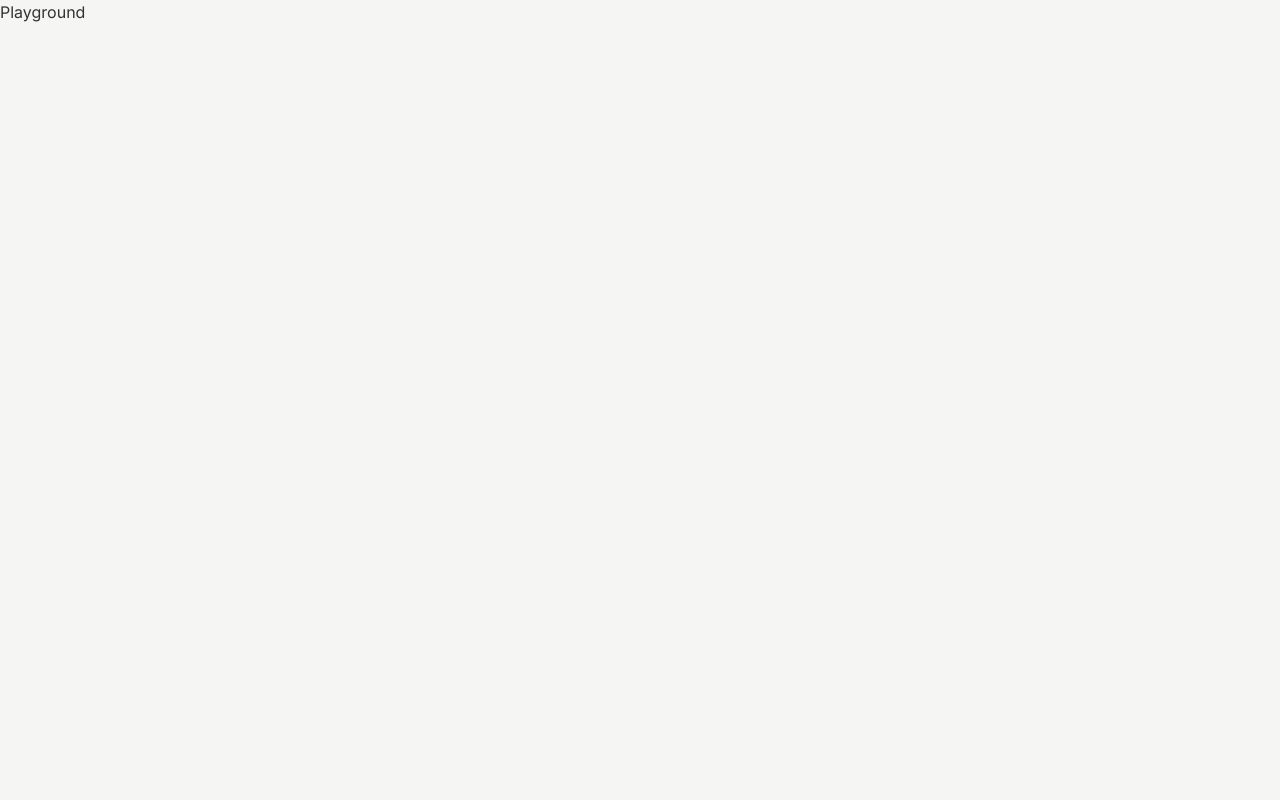
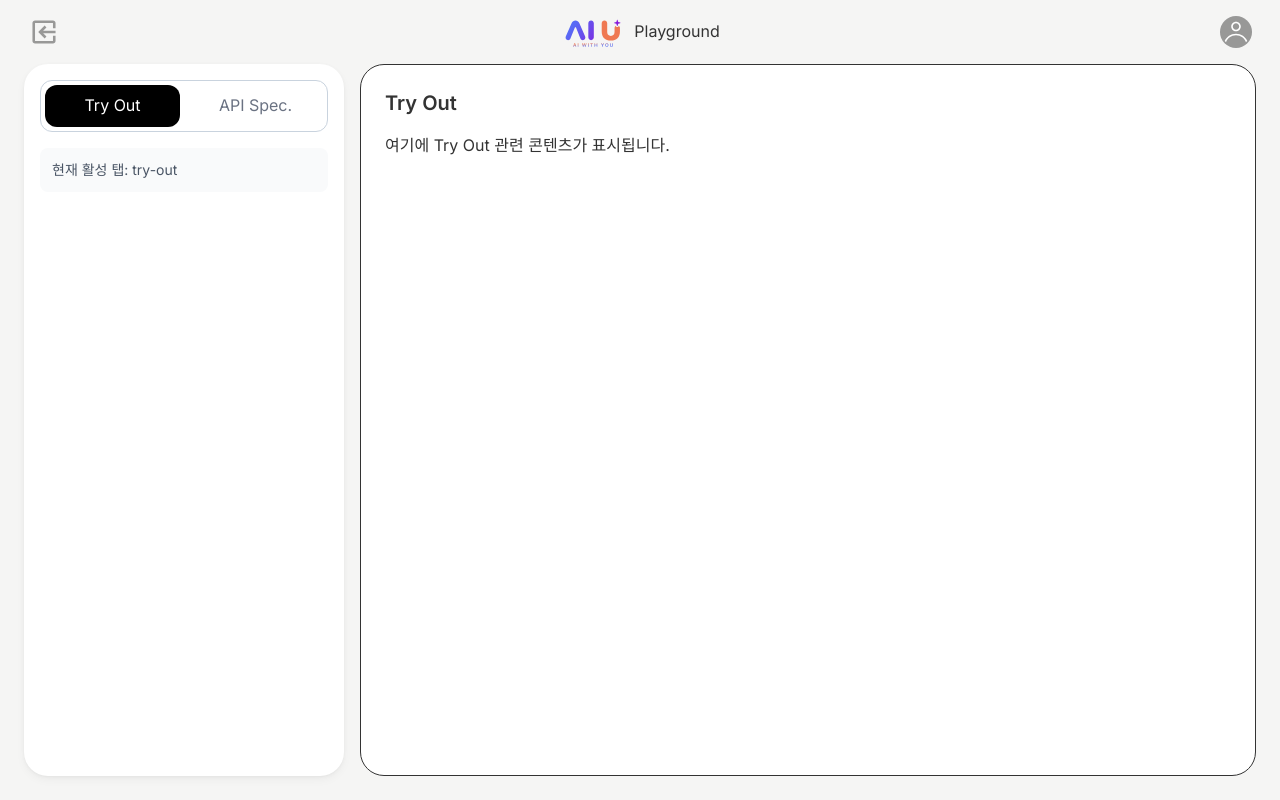
Before and after one commit to rlatmfrl24/ai-portal-ui, a Next.js app: page /playground in a window 1280 px wide. Built offline with nearby package versions, Linux system fonts and the light colour scheme.

Commit message:
글로벌 CSS에 새로운 그림자 클래스 추가 및 Playground 레이아웃 개선. Playground 컴포넌트에 탭 기능을 추가하고, 활성 탭에 따라 콘텐츠를 동적으로 렌더링하도록 수정했습니다.

```diff
--- /dev/null
+++ b/app/(playground)/header.tsx
@@ -0,0 +1,31 @@
+"use client";
+
+import Image from "next/image";
+import Logo from "@/public/logo.svg?url";
+import ExitToAppIcon from "@/public/icon_exit_to_app.svg?url";
+import ProfileIcon from "@/public/icon_profile.svg?url";
+import IconButton from "../components/IconButton";
+import { useRouter } from "next/navigation";
+
+export default function PlaygroundHeader() {
+  const router = useRouter();
+
+  return (
+    <header className="h-16 flex items-center justify-between px-6 py-3">
+      <IconButton
+        icon={<Image src={ExitToAppIcon} alt="exit-to-app" />}
+        onClick={() => router.push("/")}
+      />
+      <div className="flex flex-1 justify-center items-center gap-2">
+        <Image src={Logo} alt="logo" width={66} height={32} />
+        <span>Playground</span>
+      </div>
+      <div>
+        <IconButton
+          icon={<Image src={ProfileIcon} alt="profile" />}
+          onClick={() => {}}
+        />
+      </div>
+    </header>
+  );
+}
--- a/app/(playground)/layout.tsx
+++ b/app/(playground)/layout.tsx
@@ -1,7 +1,14 @@
+import PlaygroundHeader from "./header";
+
 export default function PlaygroundLayout({
   children,
 }: {
   children: React.ReactNode;
 }) {
-  return <div>{children}</div>;
+  return (
+    <div className="h-screen w-full flex flex-col">
+      <PlaygroundHeader />
+      <div className="flex-1 px-6 pb-6 flex">{children}</div>
+    </div>
+  );
 }
--- a/app/(playground)/playground/page.tsx
+++ b/app/(playground)/playground/page.tsx
@@ -1,3 +1,47 @@
+"use client";
+
+import { useState } from "react";
+import TabButton from "@/app/components/Tab/TabButton";
+import TabGroup from "@/app/components/Tab/TabGroup";
+
 export default function Playground() {
-  return <div>Playground</div>;
+  const [currentTab, setCurrentTab] = useState("try-out");
+
+  const handleTabChange = (activeId: string) => {
+    console.log("Active tab changed to:", activeId);
+    setCurrentTab(activeId);
+    // 여기서 탭 변경에 따른 추가 로직을 구현할 수 있습니다
+    // 예: API 호출, 콘텐츠 변경 등
+  };
+
+  return (
+    <div className="flex w-full flex-1 gap-4">
+      <aside className="w-80 h-full shadow-1 rounded-3xl bg-white p-4">
+        <TabGroup activeId="try-out" onChange={handleTabChange}>
+          <TabButton id="try-out">Try Out</TabButton>
+          <TabButton id="api-spec">API Spec.</TabButton>
+        </TabGroup>
+
+        {/* 현재 활성 탭 표시 (예시) */}
+        <div className="mt-4 p-3 bg-gray-50 rounded-lg">
+          <p className="text-sm text-gray-600">현재 활성 탭: {currentTab}</p>
+        </div>
+      </aside>
+
+      <div className="flex-1 border rounded-3xl bg-white p-6">
+        {/* 탭에 따른 콘텐츠 렌더링 */}
+        {currentTab === "try-out" ? (
+          <div>
+            <h2 className="text-xl font-semibold mb-4">Try Out</h2>
+            <p>여기에 Try Out 관련 콘텐츠가 표시됩니다.</p>
+          </div>
+        ) : (
+          <div>
+            <h2 className="text-xl font-semibold mb-4">API Spec.</h2>
+            <p>여기에 API 스펙 관련 콘텐츠가 표시됩니다.</p>
+          </div>
+        )}
+      </div>
+    </div>
+  );
 }
--- a/app/(root)/layout.tsx
+++ b/app/(root)/layout.tsx
@@ -11,7 +11,7 @@ export default function RootLayout({
   return (
     <div className="min-h-screen w-full flex flex-col">
       {/* 고정 헤더 */}
-      <header className="sticky top-0 z-50 h-16 w-full flex justify-center items-center bg-[#F5F5F4]">
+      <header className="sticky top-0 z-50 h-16 w-full flex justify-center items-center ">
         <div className="container mx-auto flex items-center gap-6 justify-between">
           <div className="flex items-center gap-6">
             <Image src={Logo} alt="logo" width={66} height={32} />
--- /dev/null
+++ b/app/components/IconButton.tsx
@@ -0,0 +1,18 @@
+"use client";
+
+export default function IconButton({
+  icon,
+  onClick,
+}: {
+  icon: React.ReactNode;
+  onClick: () => void;
+}) {
+  return (
+    <button
+      className="w-10 h-10 flex items-center justify-center rounded-full hover:bg-gray-200 active:bg-gray-300 cursor-pointer"
+      onClick={onClick}
+    >
+      {icon}
+    </button>
+  );
+}
--- /dev/null
+++ b/app/components/Tab/TabButton.tsx
@@ -0,0 +1,33 @@
+import React from "react";
+
+export default function TabButton({
+  children,
+  active = false,
+  id, // eslint-disable-line @typescript-eslint/no-unused-vars
+  onClick,
+}: {
+  children: React.ReactNode;
+  active?: boolean;
+  id: string;
+  onClick?: () => void;
+}) {
+  const handleClick = () => {
+    if (onClick) {
+      onClick();
+    }
+  };
+
+  return (
+    <button
+      type="button"
+      onClick={handleClick}
+      className={`flex-1 px-3 py-2 rounded-xl transition-colors duration-200 cursor-pointer ${
+        active
+          ? "bg-black text-white"
+          : "text-gray-500 hover:text-gray-700 hover:bg-gray-50"
+      }`}
+    >
+      {children}
+    </button>
+  );
+}
--- /dev/null
+++ b/app/components/Tab/TabGroup.tsx
@@ -0,0 +1,47 @@
+"use client";
+
+import React, { useState } from "react";
+
+interface TabButtonProps {
+  children: React.ReactNode;
+  active?: boolean;
+  id: string;
+  onClick?: () => void;
+}
+
+export default function TabGroup({
+  children,
+  activeId,
+  onChange,
+}: {
+  children: React.ReactNode;
+  activeId: string;
+  onChange?: (activeId: string) => void;
+}) {
+  const [activeTab, setActiveTab] = useState(activeId);
+
+  const handleTabClick = (tabId: string) => {
+    console.log("Tab clicked:", tabId); // 디버깅용
+    setActiveTab(tabId);
+    // onChange 콜백이 있으면 호출
+    if (onChange) {
+      onChange(tabId);
+    }
+  };
+
+  return (
+    <div className="flex gap-2 p-1 rounded-xl border border-[#C9D3DE]">
+      {React.Children.map(children, (child) => {
+        if (React.isValidElement<TabButtonProps>(child) && child.props.id) {
+          const isActive = child.props.id === activeTab;
+          const props = {
+            active: isActive,
+            onClick: () => handleTabClick(child.props.id),
+          };
+          return React.cloneElement(child, props);
+        }
+        return child;
+      })}
+    </div>
+  );
+}
--- a/app/globals.css
+++ b/app/globals.css
@@ -25,6 +25,10 @@ html, body {
   --color-blue-62: rgba(97, 115, 218, 1);
   --color-blue-66: rgba(95, 115, 241, 1);
   --color-blue-69: rgba(130, 105, 248, 1);
+}
+
+.shadow-1 {
+  box-shadow: 0 1px 2px 0 rgba(0, 0, 0, 0.02), 0 1px 4px 0 rgba(0, 0, 0, 0.03), 0 4px 10px 0 rgba(0, 0, 0, 0.04);
 }
 
 .shadow-2 {
```
Also changed, not shown: public/icon_exit_to_app.svg (added), public/icon_profile.svg (added).
